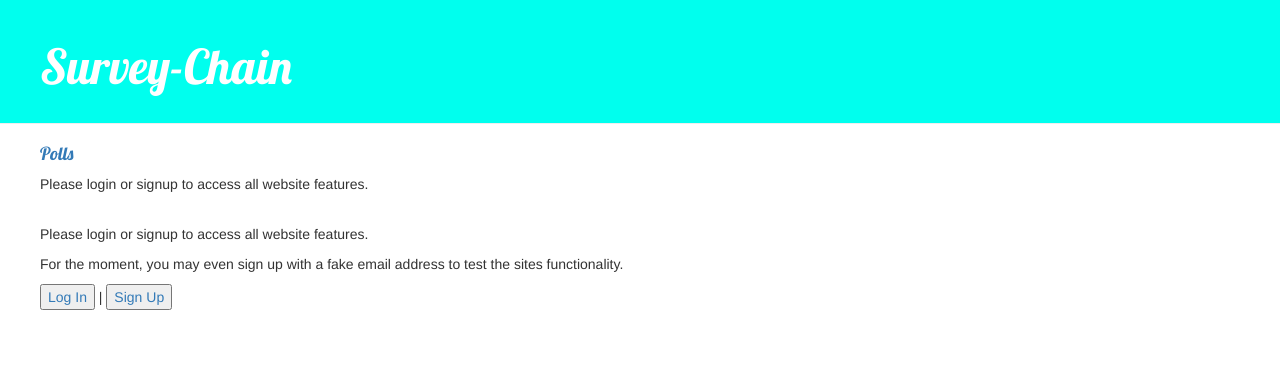
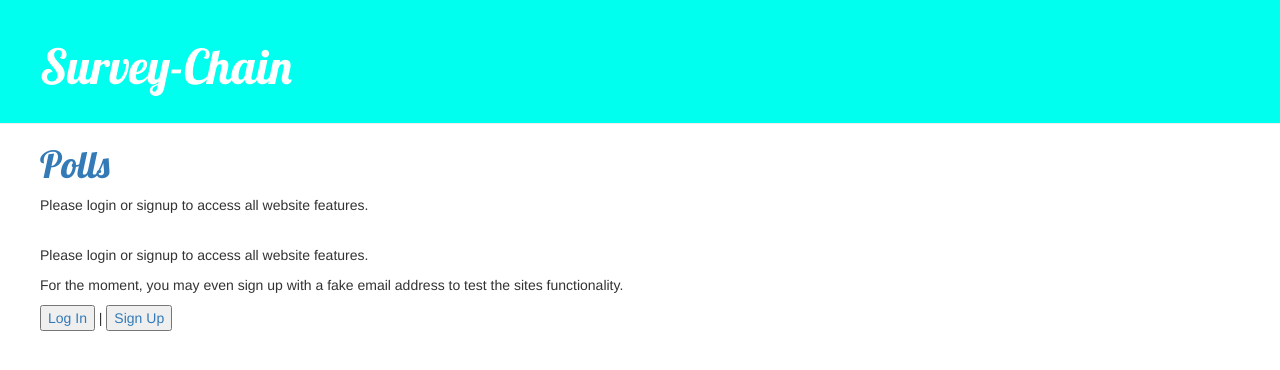
Before and after one commit to tkrim/Survey-Chain, a Django app: page / in a window 1280 px wide. Shown: the top 370 px of the page. Run offline with Django 3.2, Linux system fonts and the light colour scheme; some libraries are stand-ins or nearby versions.

Commit message:
Update home.html

```diff
--- a/templates/home.html
+++ b/templates/home.html
@@ -15,7 +15,7 @@
   {% endif %}
 </div>
 <div class="app-links">
-  <h4><a href="{% url 'polls:index' %}">Polls</a></h4>
+  <h4><a style="font-size: 28pt; "href="{% url 'polls:index' %}">Polls</a></h4>
 </div>
 <div class="home-message">
   <p>Please login or signup to access all website features.</p>
```
